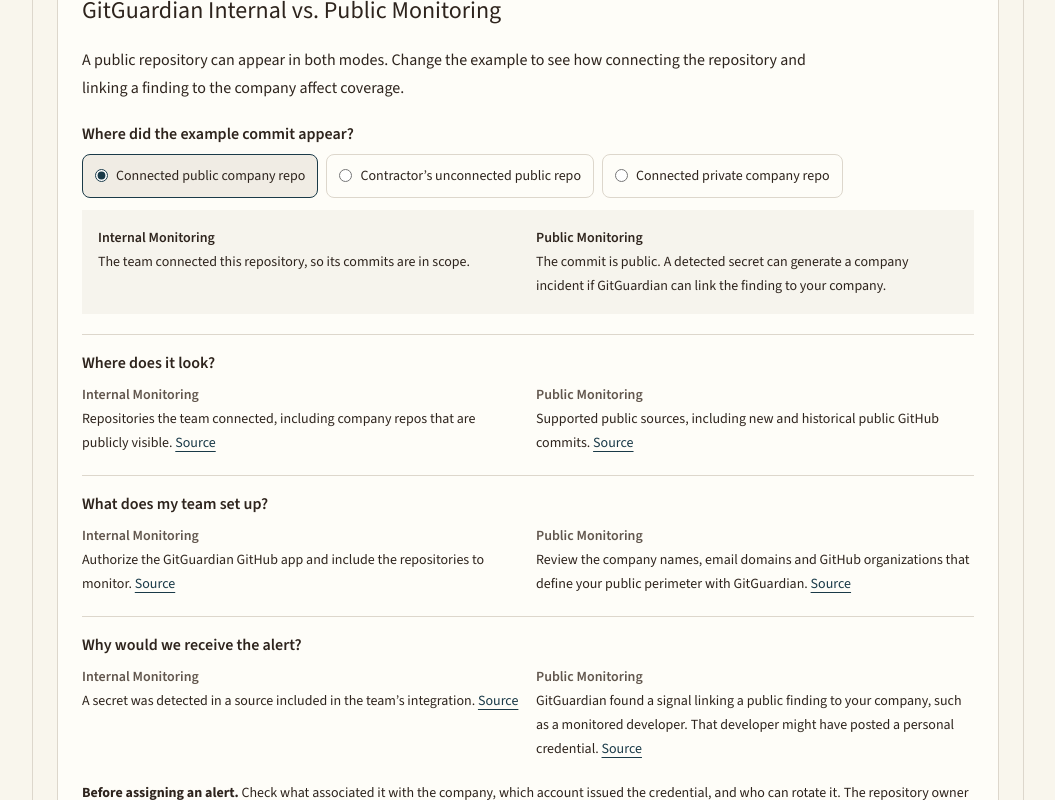
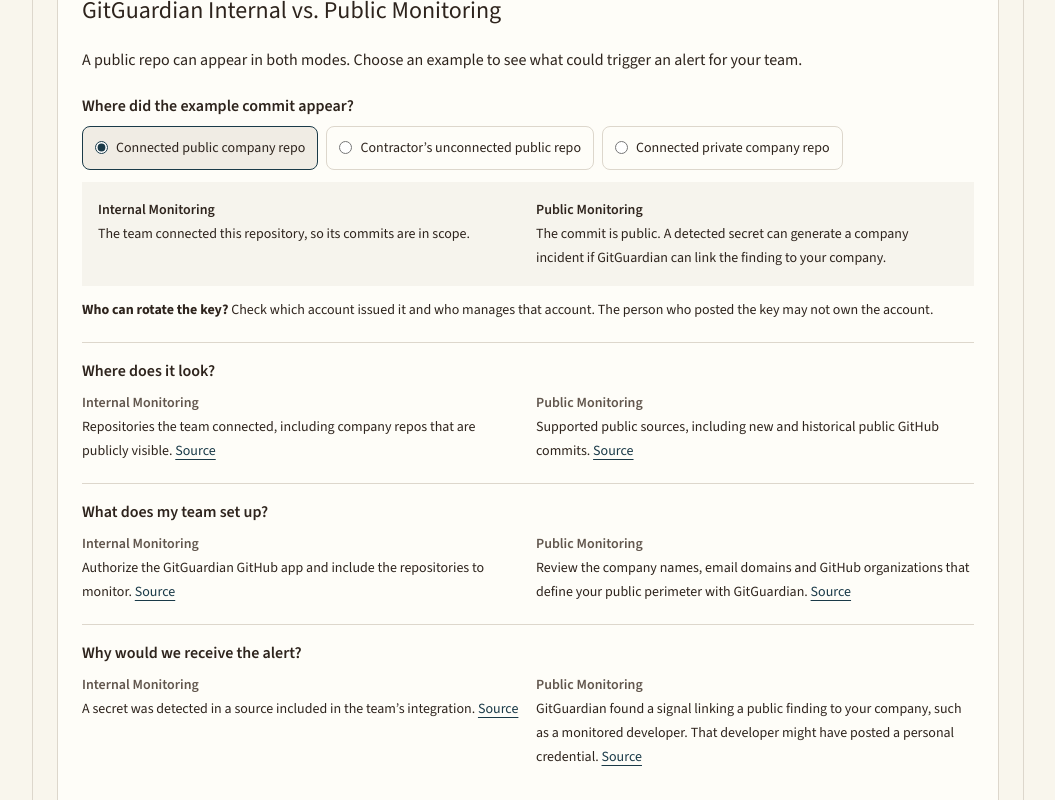
Before and after one commit to heyfunwhoa/security-market-map, a Next.js app: page /landscape/public-exposure in a window 1280 px wide. Shown: the part 3960-4760 px from the top of the page, without its empty margins (112-1167 px from the left). Built offline with nearby package versions, Linux system fonts and the light colour scheme.

Commit message:
Keep the credential owner check beside the scenario result

```diff
--- a/components/gitguardian-monitoring-comparison.tsx
+++ b/components/gitguardian-monitoring-comparison.tsx
@@ -29,10 +29,13 @@ const claims = catalog.claims.filter((claim) => claim.subjectId === "gitguardian
 
 export function GitGuardianMonitoringComparison() {
   return (
-    <section aria-labelledby="monitoring-scope" className="space-y-5 rounded-xl border border-border bg-card p-4 sm:p-6">
+    <section aria-labelledby="monitoring-scope" className="space-y-5 border-t border-border pt-4 sm:rounded-xl sm:border sm:bg-card sm:p-6">
       <h4 id="monitoring-scope" tabIndex={-1} className="scroll-mt-24 text-2xl focus-visible:outline-2 focus-visible:outline-ring">GitGuardian Internal vs. Public Monitoring</h4>
-      <p className="max-w-3xl leading-7">A public repository can appear in both modes. Change the example to see how connecting the repository and linking a finding to the company affect coverage.</p>
-      <MonitoringRepositoryScenario />
+      <p className="max-w-3xl leading-7">A public repo can appear in both modes. Choose an example to see what could trigger an alert for your team.</p>
+      <div className="space-y-3">
+        <MonitoringRepositoryScenario />
+        <p className="text-sm leading-6"><strong>Who can rotate the key?</strong> Check which account issued it and who manages that account. The person who posted the key may not own the account.</p>
+      </div>
       {questions.map(({ question, internal, external }) => (
         <div key={question} className="space-y-2 border-t border-border pt-4">
           <h5 className="font-semibold">{question}</h5>
@@ -49,7 +52,6 @@ export function GitGuardianMonitoringComparison() {
           </dl>
         </div>
       ))}
-      <p className="text-sm leading-6"><strong>Before assigning an alert.</strong> Check what associated it with the company, which account issued the credential, and who can rotate it. The repository owner and the credential owner may be different people.</p>
       <details>
         <summary className="min-h-11 cursor-pointer py-2 text-sm font-semibold focus-visible:outline-2 focus-visible:outline-ring">GitGuardian documentation, review dates and limits</summary>
         <ClaimList claims={claims} />
--- a/components/monitoring-repository-scenario.tsx
+++ b/components/monitoring-repository-scenario.tsx
@@ -27,7 +27,7 @@ export function MonitoringRepositoryScenario() {
     <div className="space-y-3">
       <fieldset>
         <legend className="font-semibold">Where did the example commit appear?</legend>
-        <div className="mt-2 flex flex-wrap gap-2">
+        <div className="mt-2 grid gap-2 sm:flex sm:flex-wrap">
           {scenarios.map((option, index) => (
             <label key={option.label} className="flex min-h-11 cursor-pointer items-center gap-2 rounded-md border border-border px-3 py-2 text-sm has-checked:border-primary has-checked:bg-muted">
               <input type="radio" name="monitoring-repository" checked={index === selected} onChange={() => setSelected(index)} className="accent-primary focus-visible:outline-2 focus-visible:outline-offset-2 focus-visible:outline-ring" />
```
Also changed, not shown: 1 other file (tests, documents, lock files or other folders).
